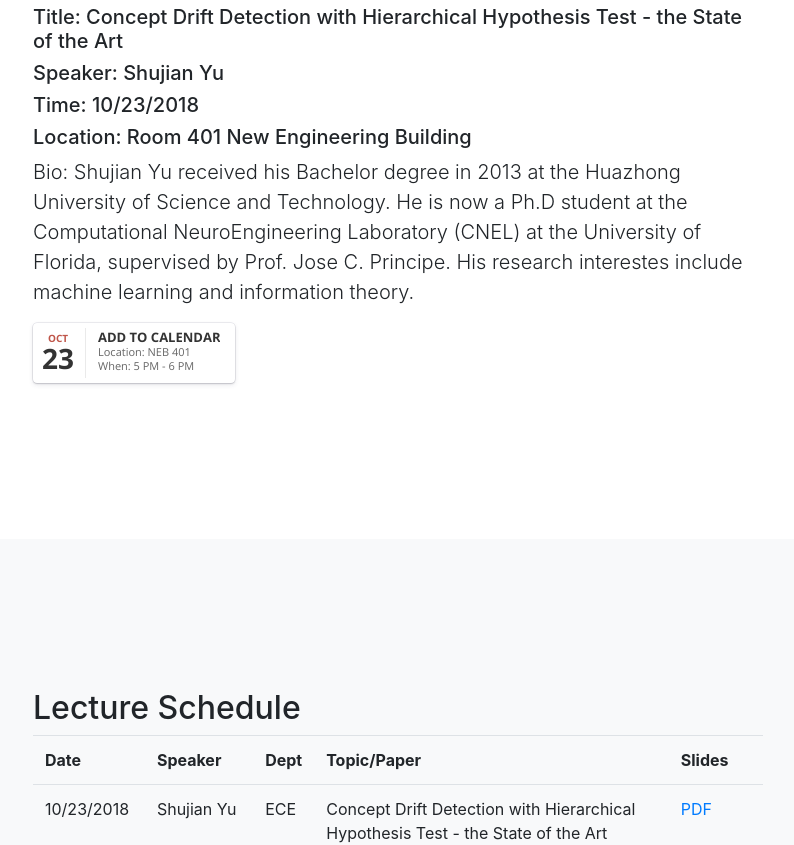
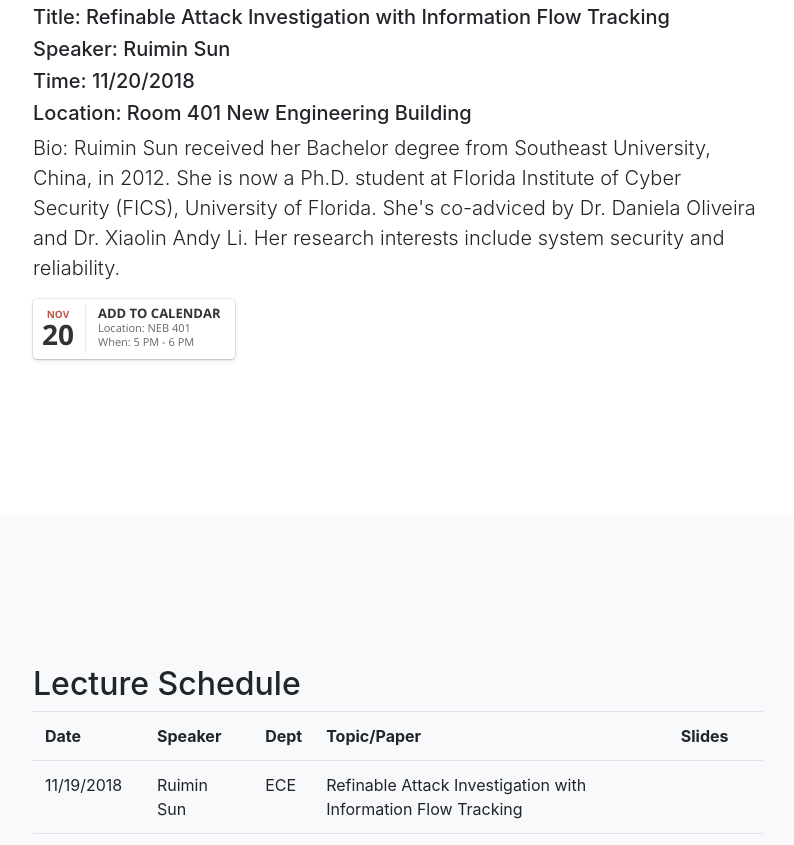
Before and after one commit to aisec-uf/aisec-uf.github.io, a website with bundled scripts: page index.html in a window 1280 px wide. Shown: the part 550-1395 px from the top of the page, without its empty margins (242-1036 px from the left). Built offline with nearby package versions, Linux system fonts and the light colour scheme.

Commit message:
create ruimin' talk

```diff
--- a/index.html
+++ b/index.html
@@ -72,17 +72,17 @@
         <div class="row">
 			  <div class="col-lg-8 mx-auto">
 				<h2>Upcoming Talk</h2>
-				<h5>Title: Concept Drift Detection with Hierarchical Hypothesis Test - the State of the Art	</h5>
-				<h5>Speaker: Shujian Yu</h5>
-				<h5>Time: 10/23/2018 </h5>
+				<h5>Title: Refinable Attack Investigation with Information Flow Tracking	</h5>
+				<h5>Speaker: Ruimin Sun</h5>
+				<h5>Time: 11/20/2018 </h5>
 				<h5>Location: Room 401 New Engineering Building</h5>
 
-				<p class="lead">Bio: Shujian Yu received his Bachelor degree in 2013 at the Huazhong University of Science and Technology. He is now a Ph.D student at the Computational NeuroEngineering Laboratory (CNEL) at the University of Florida, supervised by Prof. Jose C. Principe. His research interestes include machine learning and information theory. </p>
+				<p class="lead">Bio: Ruimin Sun received her Bachelor degree from Southeast University, China, in 2012. She is now a Ph.D. student at Florida Institute of Cyber Security (FICS), University of Florida. She's co-adviced by Dr. Daniela Oliveira and Dr. Xiaolin Andy Li. Her research interests include system security and reliability.</p>
 
 				<div class="addeventatc" data-styling="none" >
 					<div class="date">
-						<span class="mon">Oct</span>
-						<span class="day">23</span>
+						<span class="mon">Nov</span>
+						<span class="day">20</span>
 						<div class="bdr1"></div>
 						<div class="bdr2"></div>
 					</div>
@@ -92,14 +92,14 @@
 							<span class="des">Location: NEB 401<br />When: 5 PM - 6 PM</span>
 						</p>
 					</div>
-					<span class="start">10/23/2018 05:00 PM</span>
-					<span class="end">10/23/2018 06:00 PM</span>
+					<span class="start">11/20/2018 05:00 PM</span>
+					<span class="end">11/20/2018 06:00 PM</span>
 					<span class="timezone">America/New_York</span>
-					<span class="title">Concept Drift Detection with Hierarchical Hypothesis Test - the State of the Art</span>
-					<span class="description">Bio: Shujian Yu received his Bachelor degree in 2013 at the Huazhong University of Science and Technology. He is now a Ph.D student at the Computational NeuroEngineering Laboratory (CNEL) at the University of Florida, supervised by Prof. Jose C. Principe. His research interestes include machine learning and information theory.</span>
+					<span class="title">Refinable Attack Investigation with Information Flow Tracking</span>
+					<span class="description">Bio: Ruimin Sun received her Bachelor degree from Southeast University, China, in 2012. She is now a Ph.D. student at Florida Institute of Cyber Security (FICS), University of Florida. She's co-adviced by Dr. Daniela Oliveira and Dr. Xiaolin Andy Li. Her research interests include system security and reliability.</span>
 					<span class="organizer">Xiaoyong Yuan</span>
 					<span class="location">NEB 401</span>
-					<span class="facebook_event">https://www.facebook.com/events/2291718047725150/</span>
+					<span class="facebook_event">https://www.facebook.com/events/2274230519486441/</span>
 				</div>
           </div>
         </div>
@@ -120,6 +120,13 @@
 				<th>Topic/Paper</th>
 				<th>Slides</th>
 			  </tr>
+                <tr>
+				<td data-th="Date">11/19/2018</td>
+				<td data-th="Speaker">Ruimin Sun</td>
+				<td data-th="Dept">ECE</td>
+				<td data-th="Topic/Paper">Refinable Attack Investigation with Information Flow Tracking</td>
+				<td data-th="Slides"></td>
+              </tr>
 
               <tr>
 				<td data-th="Date">10/23/2018</td>
```
